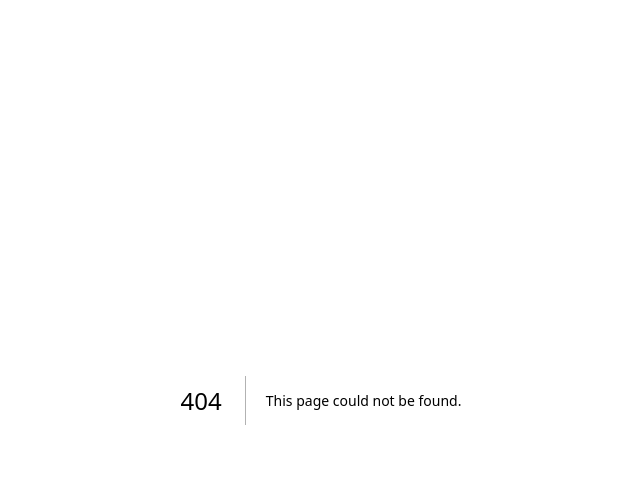
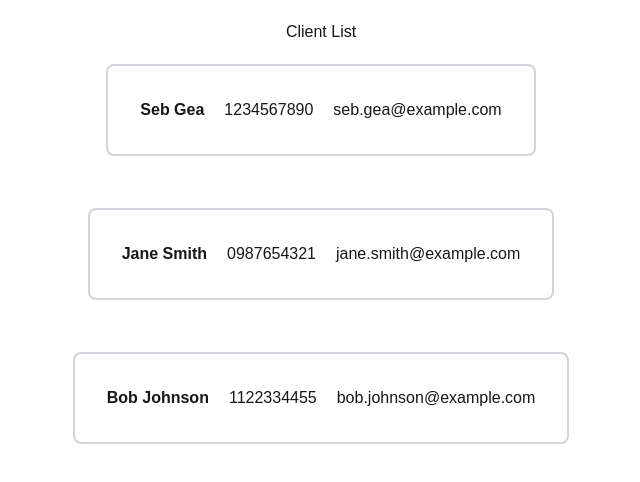
Before and after one commit to Lilousound/coachboard, a Next.js app: page /clients in a window 1280 px wide. Before the commit this address had no page. Shown: the top 482 px of the page, without its empty margins (319-959 px from the left). Built offline with nearby package versions, Linux system fonts and the light colour scheme.

Commit message:
feat: add ClientList and ClientCard components feat: create ClientsPage to render ClientList

```diff
--- /dev/null
+++ b/src/app/clients/page.tsx
@@ -0,0 +1,5 @@
+import ClientList from '@/features/clients/components/client-list'
+
+export default function ClientsPage() {
+  return <ClientList />
+}
--- a/src/features/clients/components/client-card.tsx
+++ b/src/features/clients/components/client-card.tsx
@@ -0,0 +1,19 @@
+function ClientCard({
+  name,
+  phone,
+  email,
+}: {
+  name: string
+  phone: string
+  email: string
+}) {
+  return (
+    <main className="flex col-auto items-center justify-center mt-5 border-2 border-gray-300 rounded-lg p-8 m-8 gap-5">
+      <p className="font-bold">{name}</p>
+      <p>{phone}</p>
+      <p>{email}</p>
+    </main>
+  )
+}
+
+export default ClientCard
--- /dev/null
+++ b/src/features/clients/components/client-list.tsx
@@ -0,0 +1,43 @@
+import ClientCard from './client-card'
+
+function ClientList() {
+  const clients = [
+    {
+      id: 1,
+      FirstName: 'Seb',
+      LastName: 'Gea',
+      phone: '1234567890',
+      email: 'seb.gea@example.com',
+    },
+    {
+      id: 2,
+      FirstName: 'Jane',
+      LastName: 'Smith',
+      phone: '0987654321',
+      email: 'jane.smith@example.com',
+    },
+    {
+      id: 3,
+      FirstName: 'Bob',
+      LastName: 'Johnson',
+      phone: '1122334455',
+      email: 'bob.johnson@example.com',
+    },
+  ]
+
+  return (
+    <main className="flex flex-col col-auto items-center justify-center mt-5">
+      <p>Client List</p>
+      {clients.map((client) => (
+        <ClientCard
+          key={client.id}
+          name={`${client.FirstName} ${client.LastName}`}
+          phone={client.phone}
+          email={client.email}
+        />
+      ))}
+    </main>
+  )
+}
+
+export default ClientList
```
Also changed, not shown: 1 other file (tests, documents, lock files or other folders).
